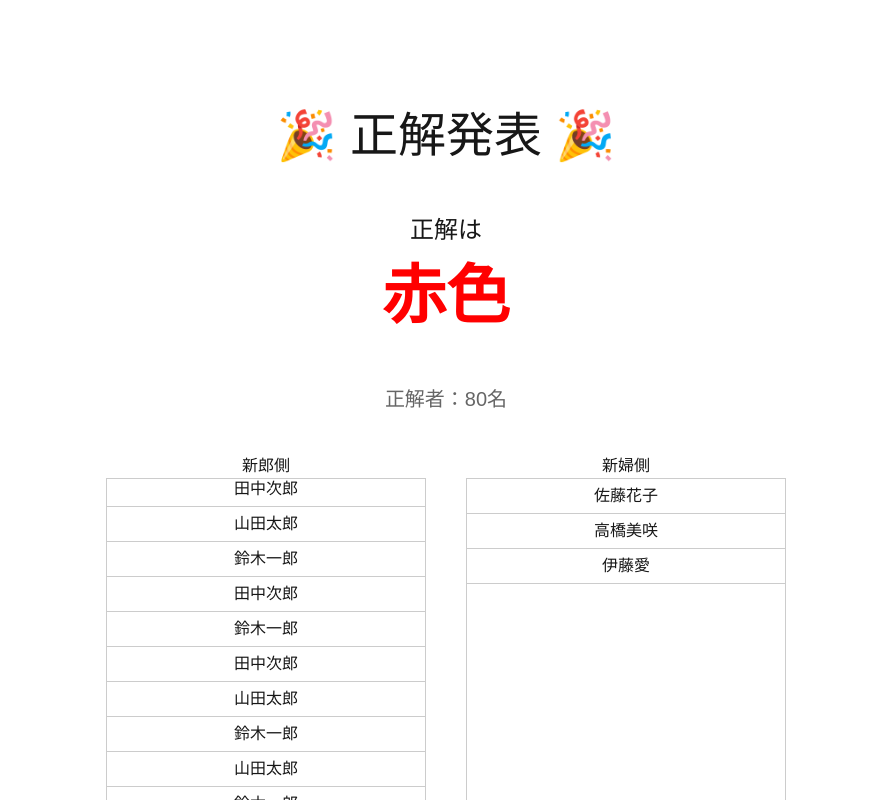
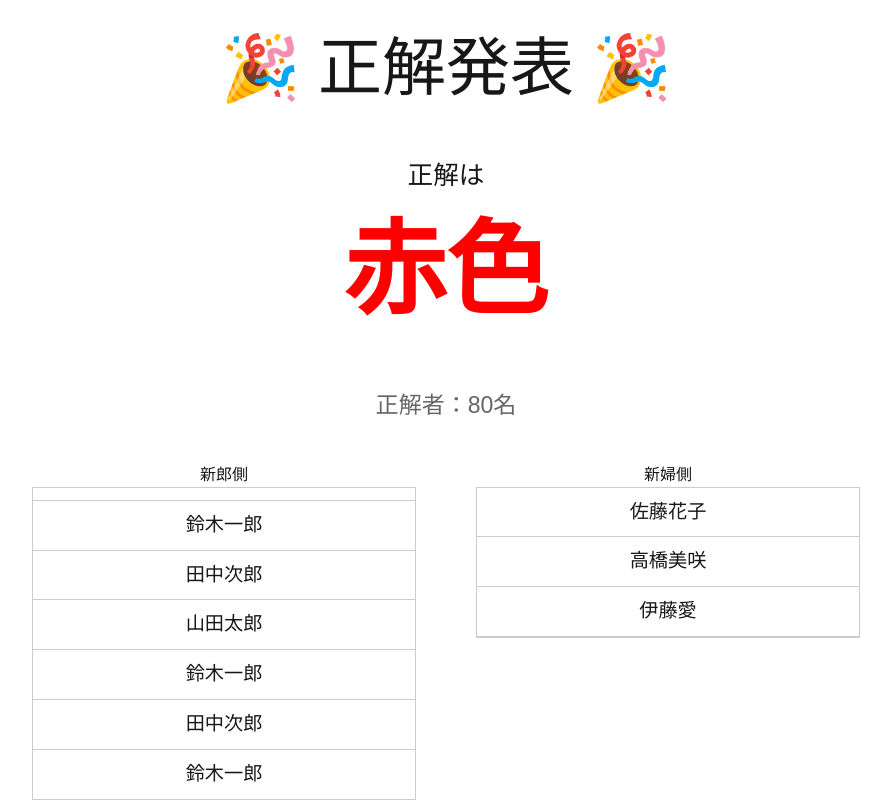
Before and after one commit to a22-air/dress-quiz-app, a Next.js app: page /display in a window 1280 px wide. Shown: the top 800 px of the page, without its empty margins (194-1085 px from the left). Built offline with nearby package versions, Linux system fonts and the light colour scheme.

Commit message:
大画面に合わせてサイズを変更

```diff
--- a/app/display/components/ResultScreen.tsx
+++ b/app/display/components/ResultScreen.tsx
@@ -83,48 +83,55 @@ export default function ResultScreen() {
 const styles = {
   container: {
     textAlign: "center" as const,
-    marginTop: "100px",
+    minHeight: "100vh",
+    display: "flex",
+    flexDirection: "column",
+    justifyContent: "center",
+    alignItems: "center",
+    padding: "20px",
   },
+
   title: {
-    fontSize: "clamp(24px, 4vw, 48px)",
+    fontSize: "clamp(36px, 5vw, 72px)",
     marginBottom: "40px",
   },
+
   answerBox: {
     marginBottom: "40px",
   },
+
   answerText: {
-    fontSize: "24px",
+    fontSize: "clamp(20px, 2vw, 28px)",
   },
+
   color: {
-    fontSize: "64px",
+    fontSize: "clamp(60px, 8vw, 120px)",
     fontWeight: "bold",
     color: "red",
   },
+
   subText: {
-    fontSize: "20px",
+    fontSize: "clamp(18px, 1.8vw, 26px)",
     color: "#666",
   },
 
-  // 追加
   wrapper: {
     display: "flex",
     justifyContent: "center",
-    gap: "40px",
+    gap: "60px",
     marginTop: "40px",
   },
+
   scrollBox: {
-    width: "25vw",
-    height: "60vh",
-    maxWidth: "400px",
-    minWidth: "250px",
-    maxHeight: "600px",
-    minHeight: "300px",
+    width: "clamp(300px, 30vw, 500px)",
+    maxHeight: "60vh",
     overflow: "hidden",
     border: "1px solid #ccc",
   },
 
   name: {
-    padding: "5px",
+    padding: "10px",
+    fontSize: "clamp(18px, 1.5vw, 24px)",
     borderBottom: "1px solid #ccc",
   },
 };
```
